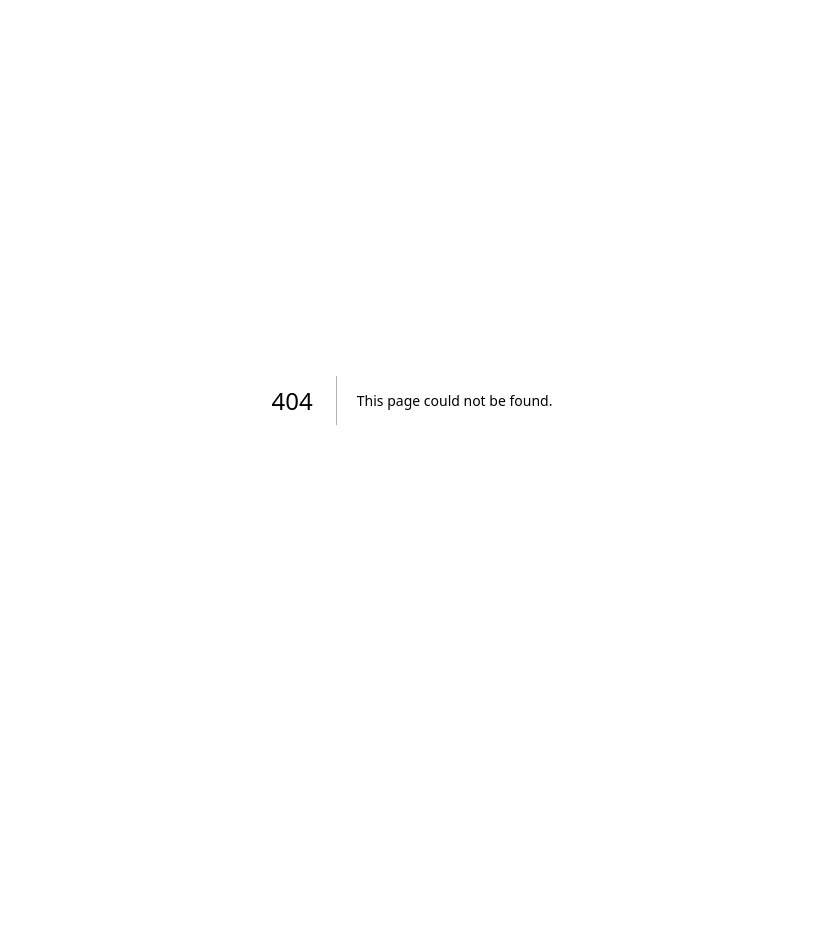
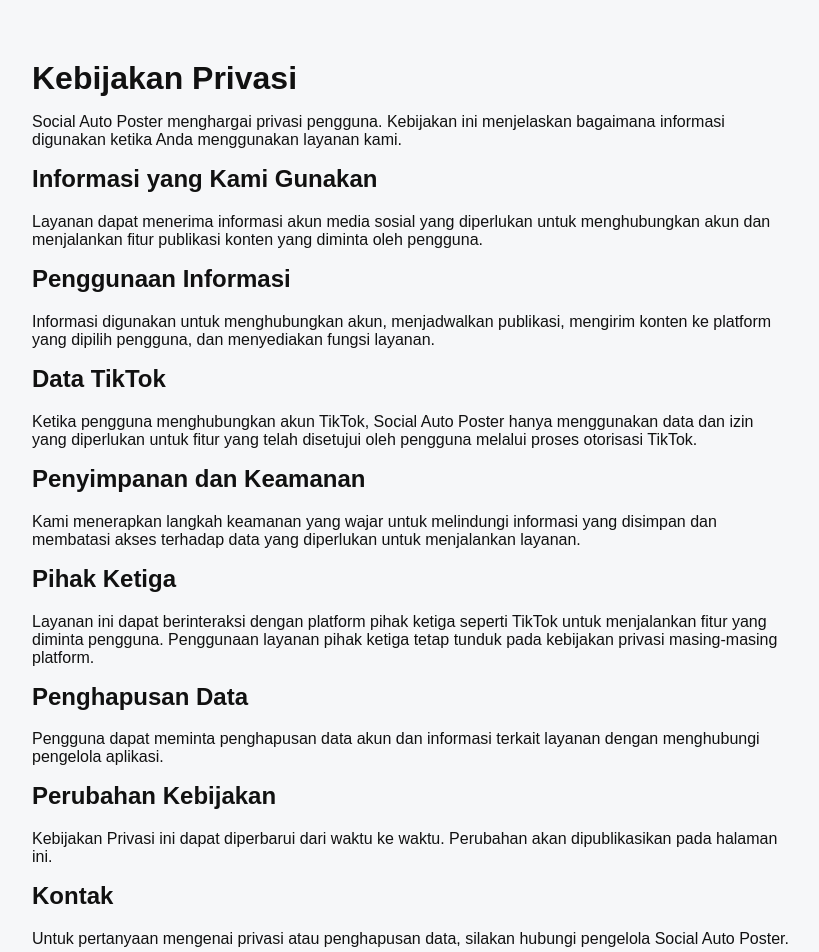
Before and after one commit to adinegara42-hub/social-auto-poster, a Next.js app: page /privacy in a window 1280 px wide. Before the commit this address had no page. Shown: the top 952 px of the page, without its empty margins (228-1047 px from the left). Before the commit the page ends 800 px from the top, so only its background shows below. Built offline with nearby package versions, Linux system fonts and the light colour scheme.

Commit message:
Add Privacy Policy page component

```diff
--- /dev/null
+++ b/app/privacy/page.js
@@ -0,0 +1,65 @@
+export default function PrivacyPage() {
+  return (
+    <main style={{ maxWidth: 800, margin: "40px auto", padding: 20, fontFamily: "Arial" }}>
+      <h1>Kebijakan Privasi</h1>
+
+      <p>
+        Social Auto Poster menghargai privasi pengguna. Kebijakan ini menjelaskan
+        bagaimana informasi digunakan ketika Anda menggunakan layanan kami.
+      </p>
+
+      <h2>Informasi yang Kami Gunakan</h2>
+      <p>
+        Layanan dapat menerima informasi akun media sosial yang diperlukan untuk
+        menghubungkan akun dan menjalankan fitur publikasi konten yang diminta
+        oleh pengguna.
+      </p>
+
+      <h2>Penggunaan Informasi</h2>
+      <p>
+        Informasi digunakan untuk menghubungkan akun, menjadwalkan publikasi,
+        mengirim konten ke platform yang dipilih pengguna, dan menyediakan
+        fungsi layanan.
+      </p>
+
+      <h2>Data TikTok</h2>
+      <p>
+        Ketika pengguna menghubungkan akun TikTok, Social Auto Poster hanya
+        menggunakan data dan izin yang diperlukan untuk fitur yang telah
+        disetujui oleh pengguna melalui proses otorisasi TikTok.
+      </p>
+
+      <h2>Penyimpanan dan Keamanan</h2>
+      <p>
+        Kami menerapkan langkah keamanan yang wajar untuk melindungi informasi
+        yang disimpan dan membatasi akses terhadap data yang diperlukan untuk
+        menjalankan layanan.
+      </p>
+
+      <h2>Pihak Ketiga</h2>
+      <p>
+        Layanan ini dapat berinteraksi dengan platform pihak ketiga seperti
+        TikTok untuk menjalankan fitur yang diminta pengguna. Penggunaan layanan
+        pihak ketiga tetap tunduk pada kebijakan privasi masing-masing platform.
+      </p>
+
+      <h2>Penghapusan Data</h2>
+      <p>
+        Pengguna dapat meminta penghapusan data akun dan informasi terkait
+        layanan dengan menghubungi pengelola aplikasi.
+      </p>
+
+      <h2>Perubahan Kebijakan</h2>
+      <p>
+        Kebijakan Privasi ini dapat diperbarui dari waktu ke waktu. Perubahan
+        akan dipublikasikan pada halaman ini.
+      </p>
+
+      <h2>Kontak</h2>
+      <p>
+        Untuk pertanyaan mengenai privasi atau penghapusan data, silakan
+        hubungi pengelola Social Auto Poster.
+      </p>
+    </main>
+  );
+}
```
